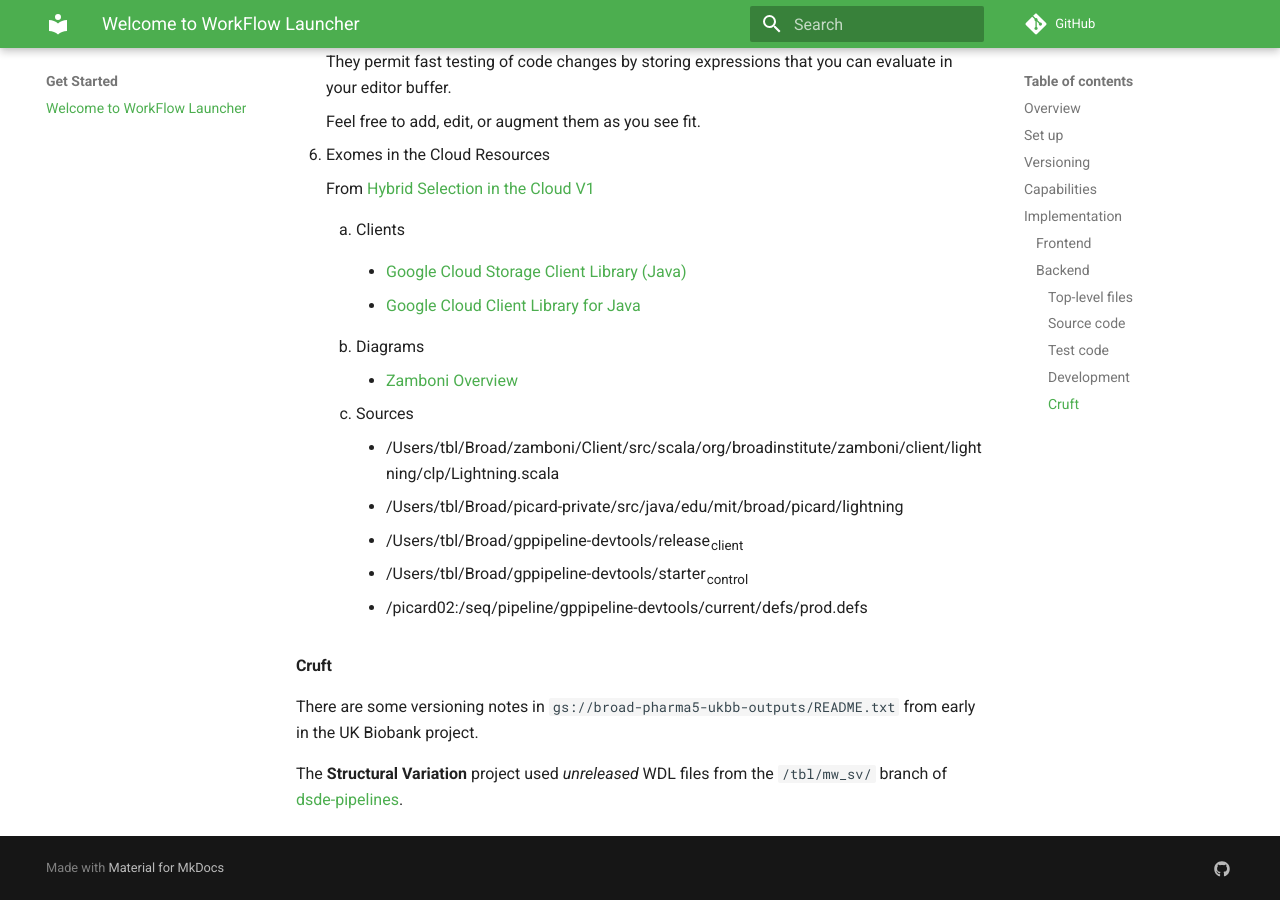
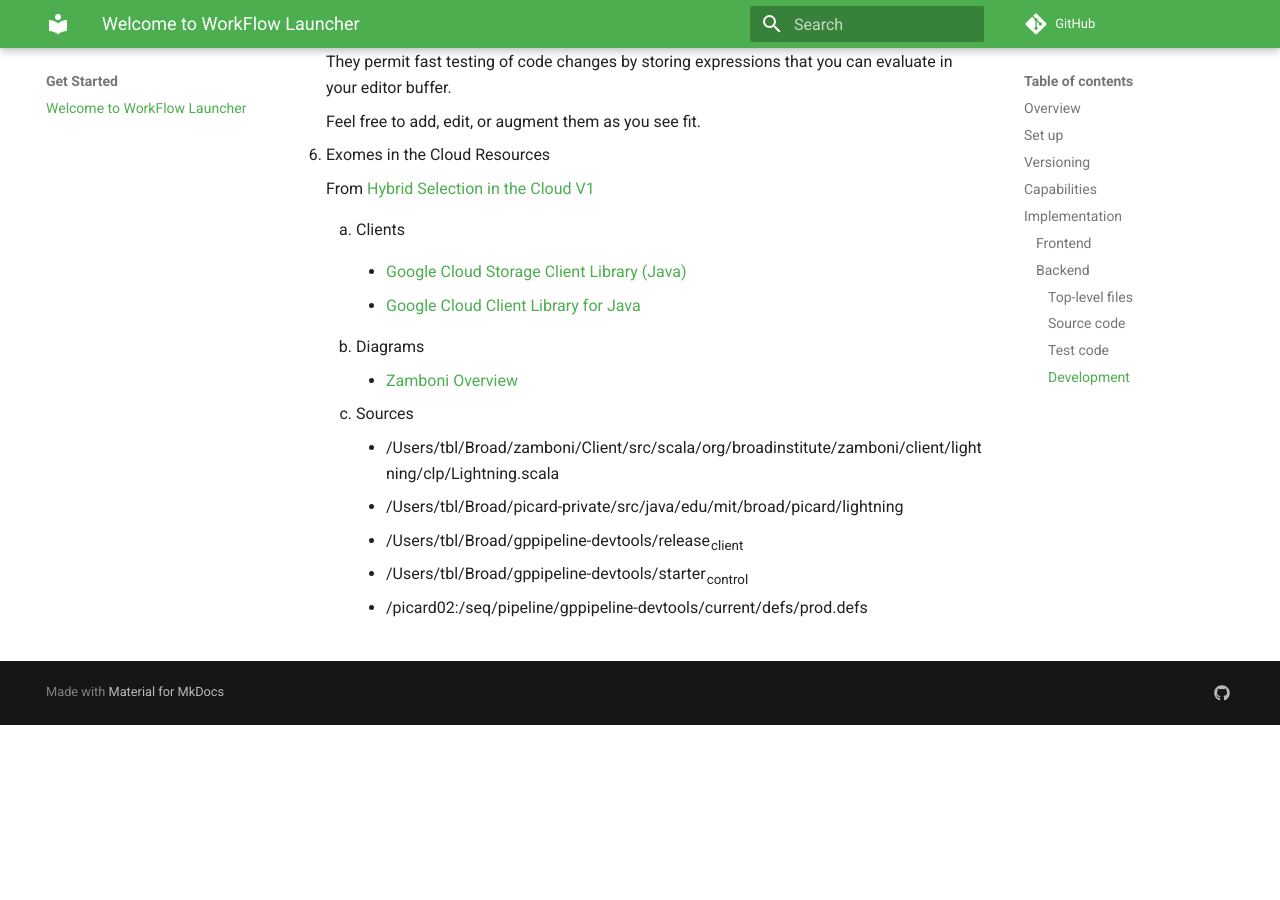
Before and after one commit to broadinstitute/wfl, an MkDocs documentation site: the page built from docs/docs/README.md, in a window 1280 px wide and 900 px high, scrolled down 10101 px. Built offline with MkDocs 1.6.1 and Material for MkDocs 9.7.7, drawn with Linux system fonts in a browser that asks for light colours; comment, search, counter and statistics services are not loaded; after the commit the page ends 10826 px from its top, so only the background shows below that.

Commit message:
Update README.md
Address comments.

```diff
--- a/docs/docs/README.md
+++ b/docs/docs/README.md
@@ -544,13 +544,3 @@ or any later version should be OK.
           - /Users/tbl/Broad/gppipeline-devtools/release<sub>client</sub>
           - /Users/tbl/Broad/gppipeline-devtools/starter<sub>control</sub>
           - /picard02:/seq/pipeline/gppipeline-devtools/current/defs/prod.defs
-
-#### Cruft
-
-There are some versioning notes in
-`gs://broad-pharma5-ukbb-outputs/README.txt` from early in the UK
-Biobank project.
-
-The **Structural Variation** project used *unreleased* WDL files
-from the `/tbl/mw_sv/` branch of
-[dsde-pipelines](https://github.com/broadinstitute/dsde-pipelines/tree/tbl/mw_sv).
```
